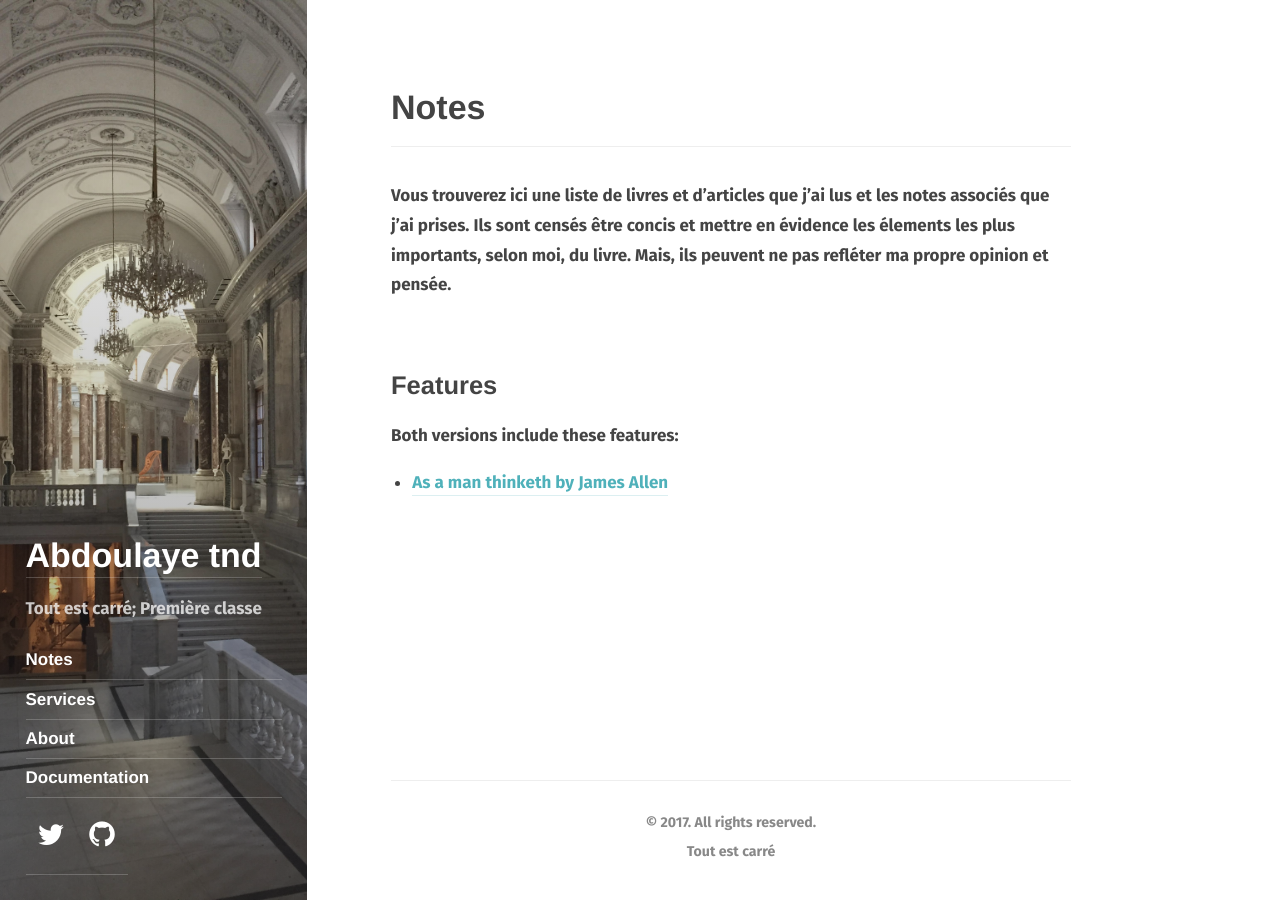
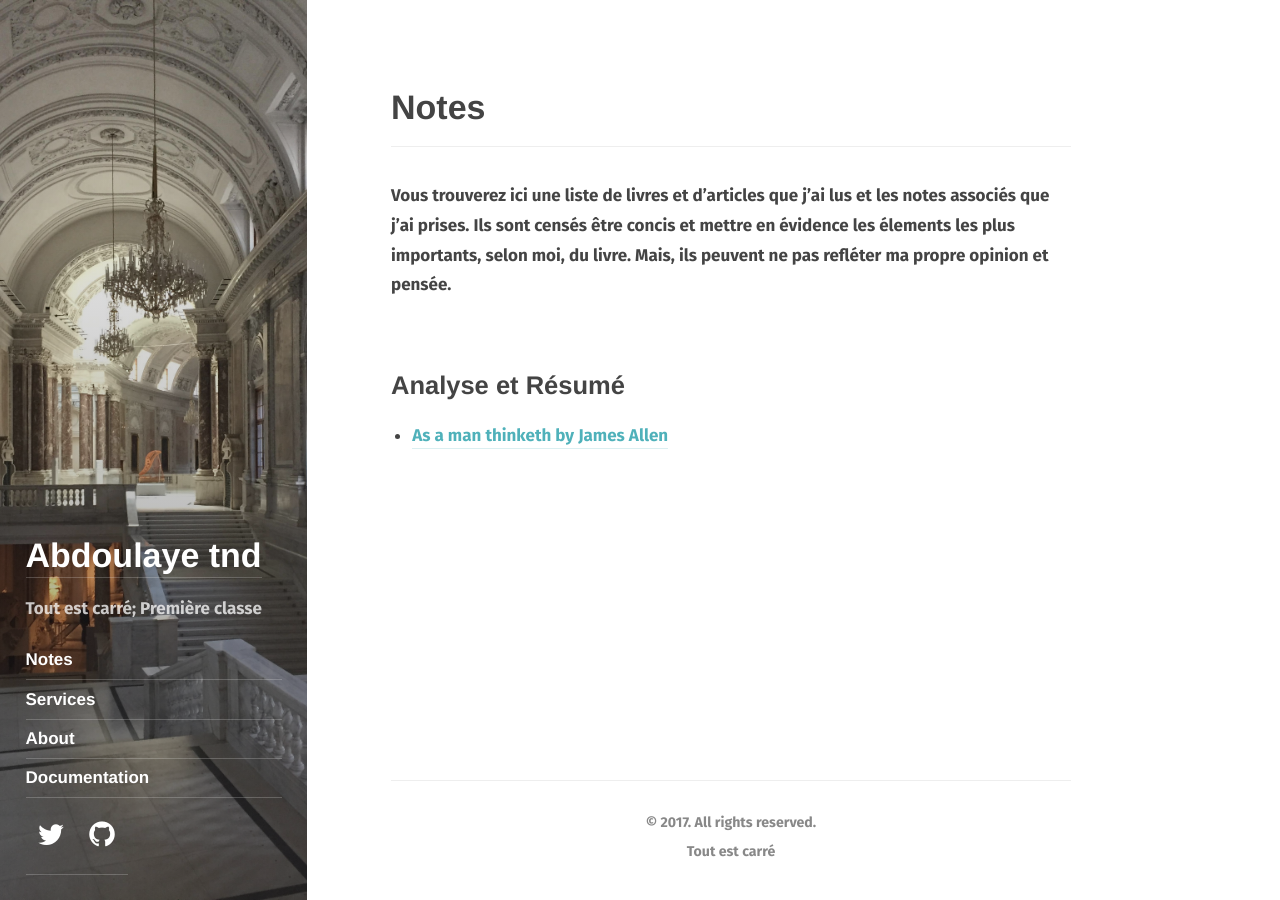
Before and after one commit to abdoulaye-tnd/tandian, a Jekyll site: the page built from Notes.md, in a window 1280 px wide. Built offline with Jekyll 4.4.1, drawn with Linux system fonts in a browser that asks for light colours; some web fonts are replaced.

Commit message:
Update Notes.md

```diff
--- a/Notes.md
+++ b/Notes.md
@@ -7,8 +7,7 @@ order: 1
 
 Vous trouverez ici une liste de livres et d'articles que j'ai lus et les notes associés que j'ai prises. Ils sont censés être concis et mettre en évidence les élements les plus importants, selon moi, du livre. Mais, ils peuvent ne pas refléter ma propre opinion et pensée.
 
-## Features
-Both versions include these features:
+## Analyse et Résumé
 
 * [As a man thinketh by James Allen]
 
```
